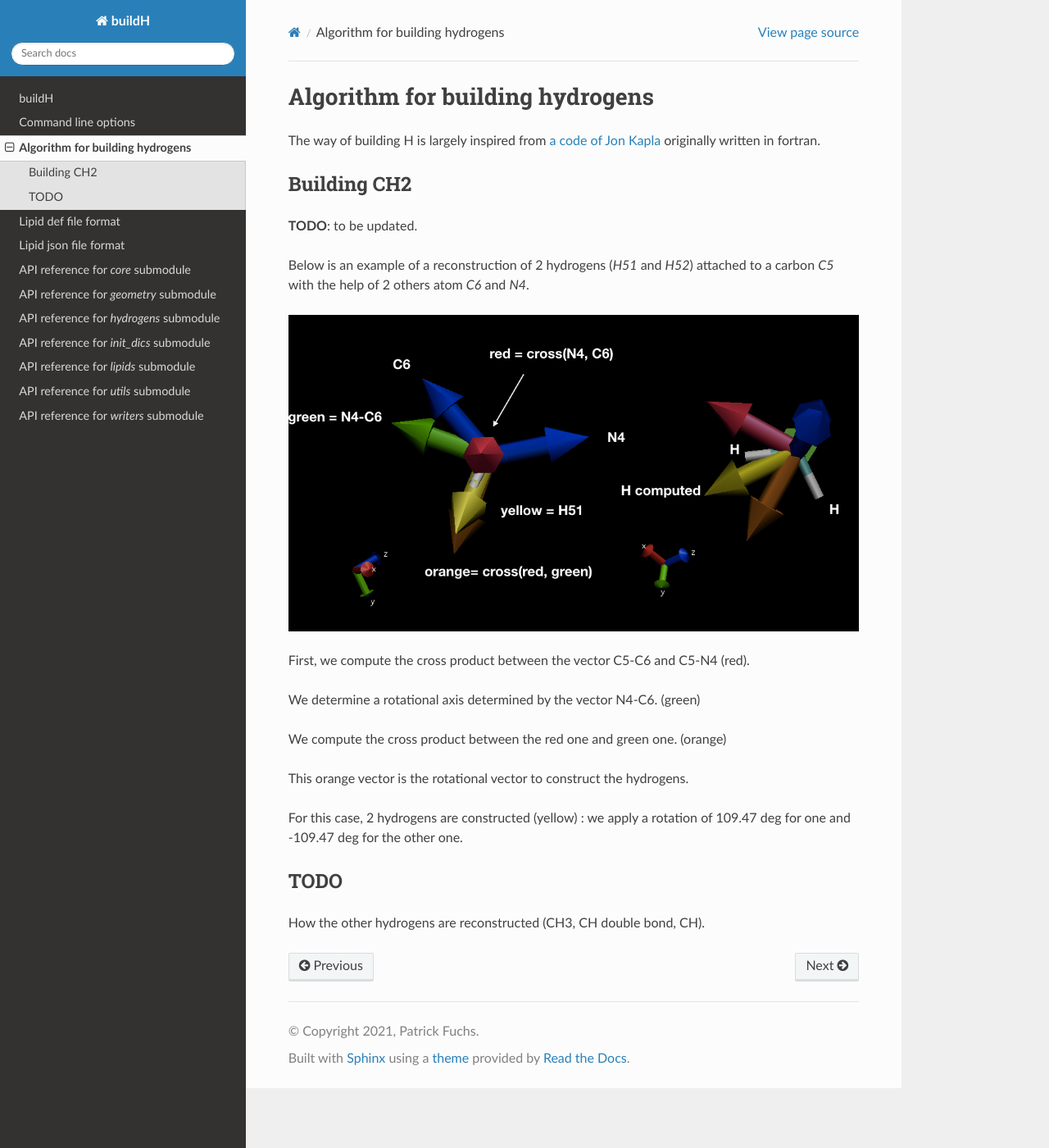
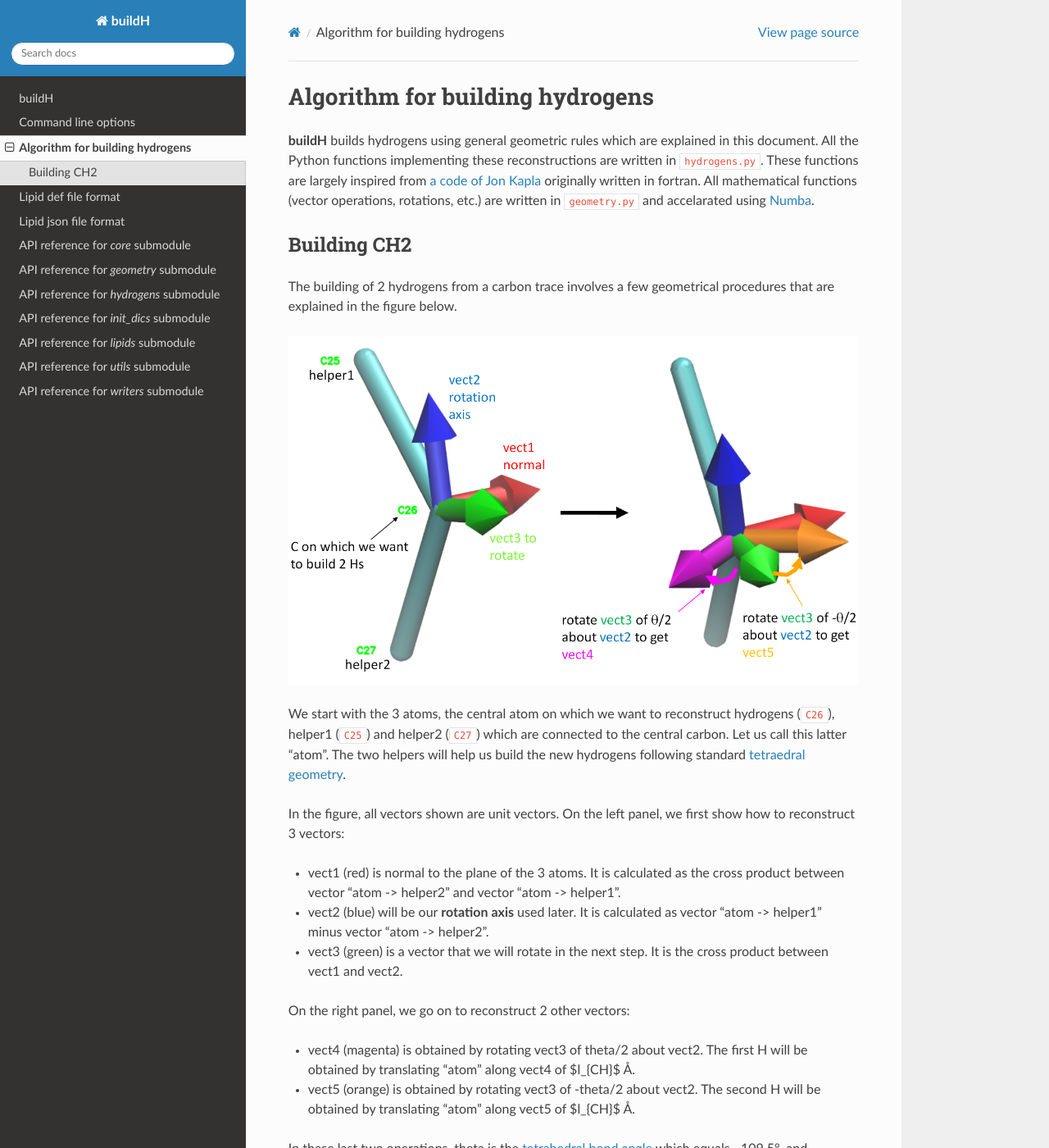
Before and after one commit to patrickfuchs/buildH, a Sphinx documentation site: the page built from docs/algorithms_Hbuilding.md, in a window 1280 px wide and 1400 px high. Shown: the whole window at 82% size. Built offline with Sphinx 7.4.7 and the Read the Docs theme 2.0.0, drawn with Linux system fonts in a browser that asks for light colours; pages that are not in the unit, such as notebooks, are missing from menus; some of the changed text lies outside the part shown.

Commit message:
Explain how CH2 are built

```diff
--- a/docs/algorithms_Hbuilding.md
+++ b/docs/algorithms_Hbuilding.md
@@ -1,25 +1,25 @@
+
 # Algorithm for building hydrogens
 
-The way of building H is largely inspired from [a code of Jon Kapla](https://github.com/kaplajon/trajman/blob/master/module_trajop.f90#L242) originally written in fortran.
+**buildH** builds hydrogens using general geometric rules which are explained in this document. All the Python functions implementing these reconstructions are written in `hydrogens.py`. These functions are largely inspired from [a code of Jon Kapla](https://github.com/kaplajon/trajman/blob/master/module_trajop.f90#L242) originally written in fortran. All mathematical functions (vector operations, rotations, etc.) are written in `geometry.py` and accelarated using [Numba](https://numba.pydata.org/).
 
 ## Building CH2
 
-**TODO**: to be updated.
+The building of 2 hydrogens from a carbon trace involves a few geometrical procedures that are explained in the figure below.
 
-Below is an example of a reconstruction of 2 hydrogens (*H51* and *H52*) attached to a carbon *C5* with the help of 2 others atom *C6* and *N4*.
+![CH2_building](img/how_CH2_building.png)
 
-![Vectors](vectors.png)
+We start with the 3 atoms, the central atom on which we want to reconstruct hydrogens (`C26`), helper1 (`C25`) and helper2 (`C27`) which are connected to the central carbon. Let us call this latter "atom". The two helpers will help us build the new hydrogens following standard [tetraedral geometry](https://en.wikipedia.org/wiki/Tetrahedral_molecular_geometry).
 
-First, we compute the cross product between the vector C5-C6 and C5-N4 (red).
+In the figure, all vectors shown are unit vectors. On the left panel, we first show how to reconstruct 3 vectors:
 
-We determine a rotational axis determined by the vector N4-C6. (green)
+- vect1 (red) is normal to the plane of the 3 atoms. It is calculated as the cross product between vector "atom -> helper2" and vector "atom -> helper1".
+- vect2 (blue) will be our **rotation axis** used later. It is calculated as vector "atom -> helper1" minus vector "atom -> helper2".
+- vect3 (green) is a vector that we will rotate in the next step. It is the cross product between vect1 and vect2.
 
-We compute the cross product between the red one and green one. (orange)
+On the right panel, we go on to reconstruct 2 other vectors:
 
-This orange vector is the rotational vector to construct the hydrogens.
+- vect4 (magenta) is obtained by rotating vect3 of theta/2 about vect2. The first H will be obtained by translating "atom" along vect4 of $l_{CH}$ Å.
+- vect5 (orange) is obtained by rotating vect3 of -theta/2 about vect2. The second H will be obtained by translating "atom" along vect5 of $l_{CH}$ Å.
 
-For this case, 2 hydrogens are constructed (yellow) : we apply a rotation of 109.47 deg for one and -109.47 deg for the other one.
-
-## TODO
-
-How the other hydrogens are reconstructed (CH3, CH double bond, CH).
+In these last two operations, theta is the [tetrahedral bond angle](https://en.wikipedia.org/wiki/Tetrahedron) which equals ~109.5°, and $l_{CH}$ is the [carbon-hydrogen bond length](https://en.wikipedia.org/wiki/Carbon%E2%80%93hydrogen_bond) which equals ~ 1.09 Å.
```
Also changed, not shown: docs/img/how_CH2_building.png (added), docs/vectors.png (deleted).
